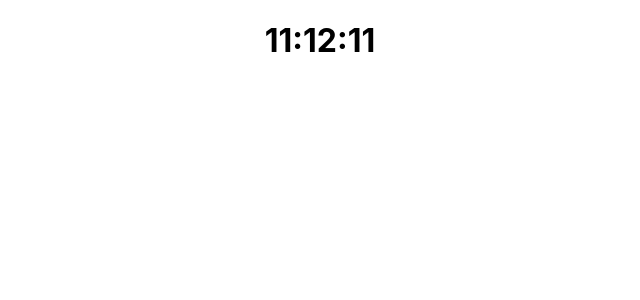
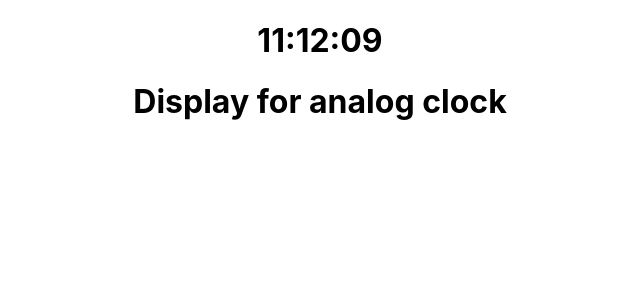
Before and after one commit to Kicka3/Clock, a React (Create React App) app: page / in a window 1280 px wide. Shown: the top 300 px of the page, without its empty margins (320-960 px from the left). Built offline with nearby package versions, Linux system fonts and the light colour scheme.

Commit message:
digit clock v2

```diff
--- a/package.json
+++ b/package.json
@@ -13,6 +13,7 @@
     "react": "^18.2.0",
     "react-dom": "^18.2.0",
     "react-scripts": "5.0.1",
+    "sass": "^1.69.6",
     "typescript": "^4.4.2",
     "web-vitals": "^2.1.0"
   },
--- a/src/App.tsx
+++ b/src/App.tsx
@@ -1,12 +1,13 @@
 import React from 'react';
-
 import './App.css';
-import {DigitalClock} from "./Components/Clock";
+import {DigitalClock} from "./Components/digitalClock/Clock";
+import {AnalogClock} from "./Components/analogClock/AnalogClock";
 
 function App() {
     return (
         <div className="App">
             <DigitalClock/>
+            <AnalogClock/>
         </div>
     );
 }
--- /dev/null
+++ b/src/Components/analogClock/AnalogClock.tsx
@@ -0,0 +1,10 @@
+import React from 'react';
+import './AnalogClockStyles.scss'
+
+export const AnalogClock = () => {
+    return (
+        <div className='analogClockWrapper'>
+            <h1>Display for analog clock</h1>
+        </div>
+    );
+};
--- a/src/Components/Clock.tsx
+++ b/src/Components/digitalClock/Clock.tsx
@@ -18,12 +18,19 @@ export const DigitalClock = () => {
     }, []);
 
     //Получаем часы, минуты, секунды из текущего времени
-    const hours = time.getHours();
-    const minutes = time.getMinutes();
-    const seconds = time.getSeconds();
+    let hours = time.getHours();
+    let minutes = time.getMinutes();
+    let seconds = time.getSeconds();
+
+
+    //Добавить 0, если число меньше 10.
+    const hh = hours < 10 ? '0' + hours : hours
+    const mm = minutes < 10 ? '0' + minutes : minutes
+    const ss = seconds < 10 ? '0' + seconds : seconds
+
 
     //Приводим данные в нужный формат (в строку)
-    const timeDisplay = `${hours}:${minutes}:${seconds}`
+    const timeDisplay = `${hh}:${mm}:${ss}`
 
     return (
         <div>
```
Also changed, not shown: src/Components/analogClock/AnalogClockStyles.scss (added), 1 other file (tests, documents, lock files or other folders).
